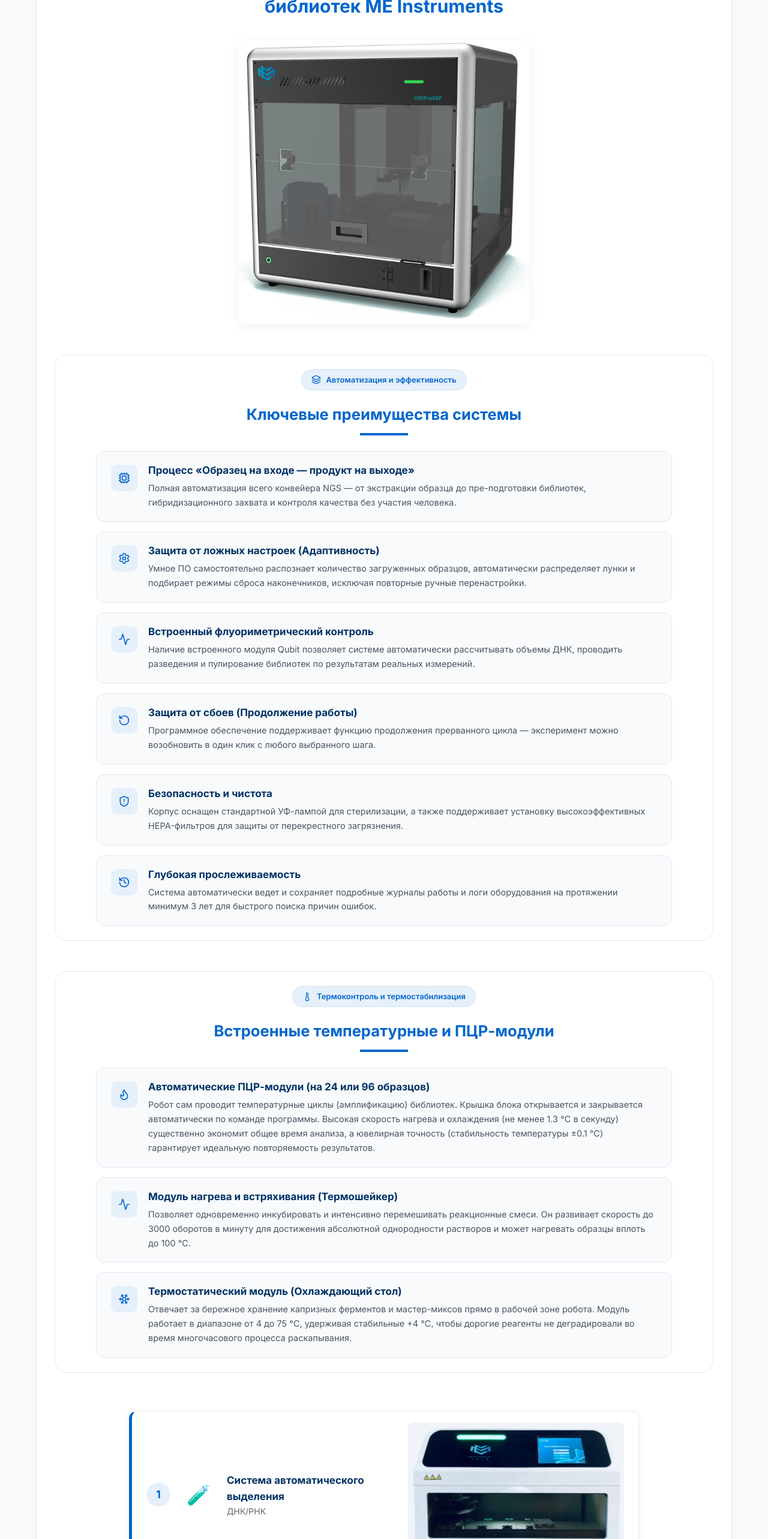
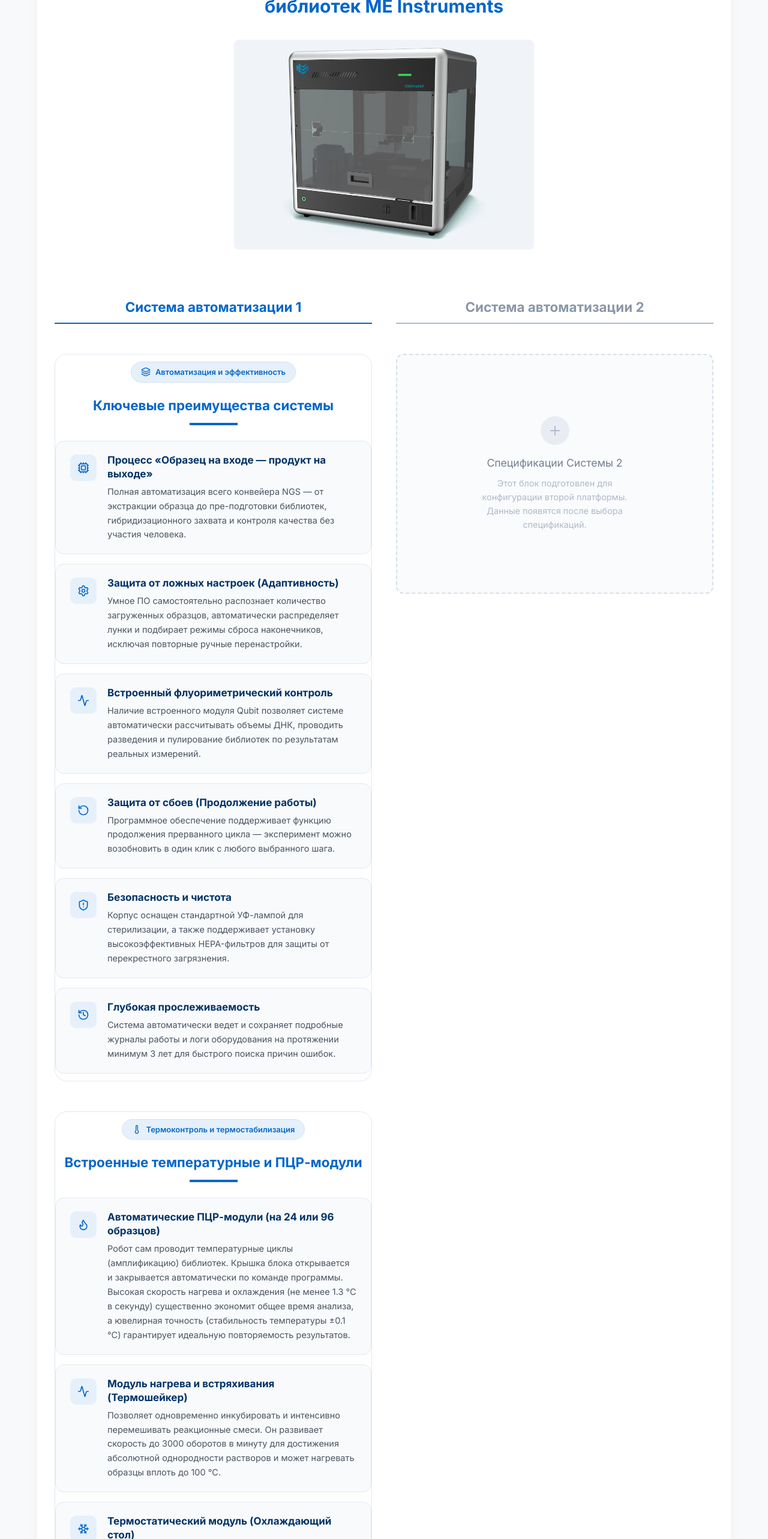
Before and after one commit to alexurpimenov-prog/ME-instruments, a React (Vite) app: page / in a window 1280 px wide. Shown: the part 4378-6944 px from the top of the page at 60% size. Built offline with nearby package versions, Linux system fonts and the light colour scheme.

Commit message:
Update ProcessFlow.tsx

```diff
--- a/src/components/ProcessFlow.tsx
+++ b/src/components/ProcessFlow.tsx
@@ -11,7 +11,8 @@
   Flame,
   Thermometer,
   Snowflake,
-  Layers
+  Layers,
+  Plus
 } from 'lucide-react';
 
 interface ProcessFlowProps {
@@ -28,28 +29,38 @@
   return (
     <div className="process-wrapper" id="process-section">
       <h3>Интеграция с роботизированной платформой для подготовки библиотек ME Instruments</h3>
-                       {/* Картинка рабочей станции по центру (уменьшена ещё на треть) */}
+
       <div style={{ display: 'flex', justifyContent: 'center', margin: '2rem 0 3rem 0' }}>
-        <img
+        <div className="image-placeholder-large" style={{ width: '100%', maxWidth: '500px' }}>
+          <ImageSlot
             src="images/Liquid_Handing_Workstation_v2.png"
             alt="Liquid Handling Workstation"
-          style={{
-            maxWidth: '44%',
-            height: 'auto',
-            borderRadius: '12px',
-            boxShadow: '0 4px 20px rgba(0, 0, 0, 0.05)'
-          }}
+            overrideSrc={imageOverrides["images/Liquid_Handing_Workstation_v2.png"]}
+            onImageUploaded={onImageUploaded}
+            className="w-full h-full"
           />
         </div>
+      </div>
 
-      {/* Раздел 1: Ключевые преимущества */}
-      <div className="unified-tech-card" style={{ marginBottom: '3rem', boxShadow: 'none', padding: '24px 0' }}>
+      <div style={{
+        display: 'grid',
+        gridTemplateColumns: 'repeat(auto-fit, minmax(320px, 1fr))',
+        gap: '2.5rem',
+        marginBottom: '4rem'
+      }}>
+
+        <div className="system-column-left">
+          <div style={{ borderBottom: '2px solid #0066cc', paddingBottom: '8px', marginBottom: '24px' }}>
+            <h3 style={{ fontSize: '1.4rem', color: '#0066cc', margin: 0 }}>Система автоматизации 1</h3>
+          </div>
+
+          <div className="unified-tech-card" style={{ marginBottom: '2rem', boxShadow: 'none', padding: '12px 0' }}>
             <div className="unified-tech-header">
               <div className="unified-tech-badge">
                 <Layers className="w-4 h-4 text-[#0066cc]" />
                 <span>Автоматизация и эффективность</span>
               </div>
-          <h3 className="unified-tech-title" style={{ fontSize: '1.6rem', marginTop: '8px' }}>
+              <h3 className="unified-tech-title" style={{ fontSize: '1.4rem', marginTop: '8px' }}>
                 Ключевые преимущества системы
               </h3>
             </div>
@@ -129,14 +140,13 @@
             </div>
           </div>
 
-      {/* Раздел 2: Температурные модули */}
-      <div className="unified-tech-card" style={{ marginBottom: '4rem', boxShadow: 'none', padding: '24px 0' }}>
+          <div className="unified-tech-card" style={{ boxShadow: 'none', padding: '12px 0' }}>
             <div className="unified-tech-header">
               <div className="unified-tech-badge">
                 <Thermometer className="w-4 h-4 text-[#0066cc]" />
                 <span>Термоконтроль и термостабилизация</span>
               </div>
-          <h3 className="unified-tech-title" style={{ fontSize: '1.6rem', marginTop: '8px' }}>
+              <h3 className="unified-tech-title" style={{ fontSize: '1.4rem', marginTop: '8px' }}>
                 Встроенные температурные и ПЦР-модули
               </h3>
             </div>
@@ -179,34 +189,35 @@
               </div>
             </div>
           </div>
+        </div>
 
-      {/* Раздел 3: Интерактивный процесс */}
-      <div className="vertical-flow">
+        <div className="system-column-right" style={{ opacity: 0.75 }}>
+          <div style={{ borderBottom: '2px solid #94a3b8', paddingBottom: '8px', marginBottom: '24px' }}>
+            <h3 style={{ fontSize: '1.4rem', color: '#64748b', margin: 0 }}>Система автоматизации 2</h3>
+          </div>
+          <div className="unified-tech-card" style={{ boxShadow: 'none', padding: '40px 24px', border: '2px dashed #cbd5e1', borderRadius: '12px', backgroundColor: '#f8fafc', display: 'flex', flexDirection: 'column', alignItems: 'center', justifyContent: 'center', textAlign: 'center', minHeight: '400px' }}>
+            <div style={{ width: '48px', height: '48px', borderRadius: '50%', backgroundColor: '#e2e8f0', display: 'flex', alignItems: 'center', justifyContent: 'center', marginBottom: '16px' }}>
+              <Plus className="w-6 h-6 text-[#94a3b8]" />
+            </div>
+            <h4 style={{ margin: '0 0 8px 0', color: '#475569', fontSize: '1.1rem' }}>Спецификации Системы 2</h4>
+            <p style={{ margin: 0, color: '#94a3b8', fontSize: '0.9rem', maxWidth: '280px' }}>Этот блок подготовлен для конфигурации второй платформы. Данные появятся после выбора спецификаций.</p>
+          </div>
+        </div>
+      </div>
+
       {steps.map((step, index) => (
         <React.Fragment key={step.number}>
           <div className="process-step" id={`step-${step.number}`}>
-              <span className="step-num">{step.number}</span>
-              <span className="step-icon">{step.icon}</span>
-              <div className="step-content">
-                <div className="step-title">{step.title}</div>
-                <div className="step-desc">{step.description}</div>
-              </div>
-              <div className="step-image-placeholder">
-                <ImageSlot
-                  src={step.imageSrc}
-                  alt={step.imageAlt}
-                  overrideSrc={imageOverrides[step.imageSrc]}
-                  onImageUploaded={onImageUploaded}
-                  className="w-full h-full"
-                />
-              </div>
+            <span className="step-number">{step.number}</span>
+            <div className="step-icon">{step.icon}</div>
+            <h4 className="step-title">{step.title}</h4>
+            <p className="step-description">{step.description}</p>
           </div>
           {index < steps.length - 1 && (
-              <div className="vertical-arrow" aria-hidden="true">▼</div>
+            <div className="step-arrow">▼</div>
           )}
         </React.Fragment>
       ))}
     </div>
-    </div>
   );
 };
```
Lines whose indentation alone changed are shown as unchanged.
